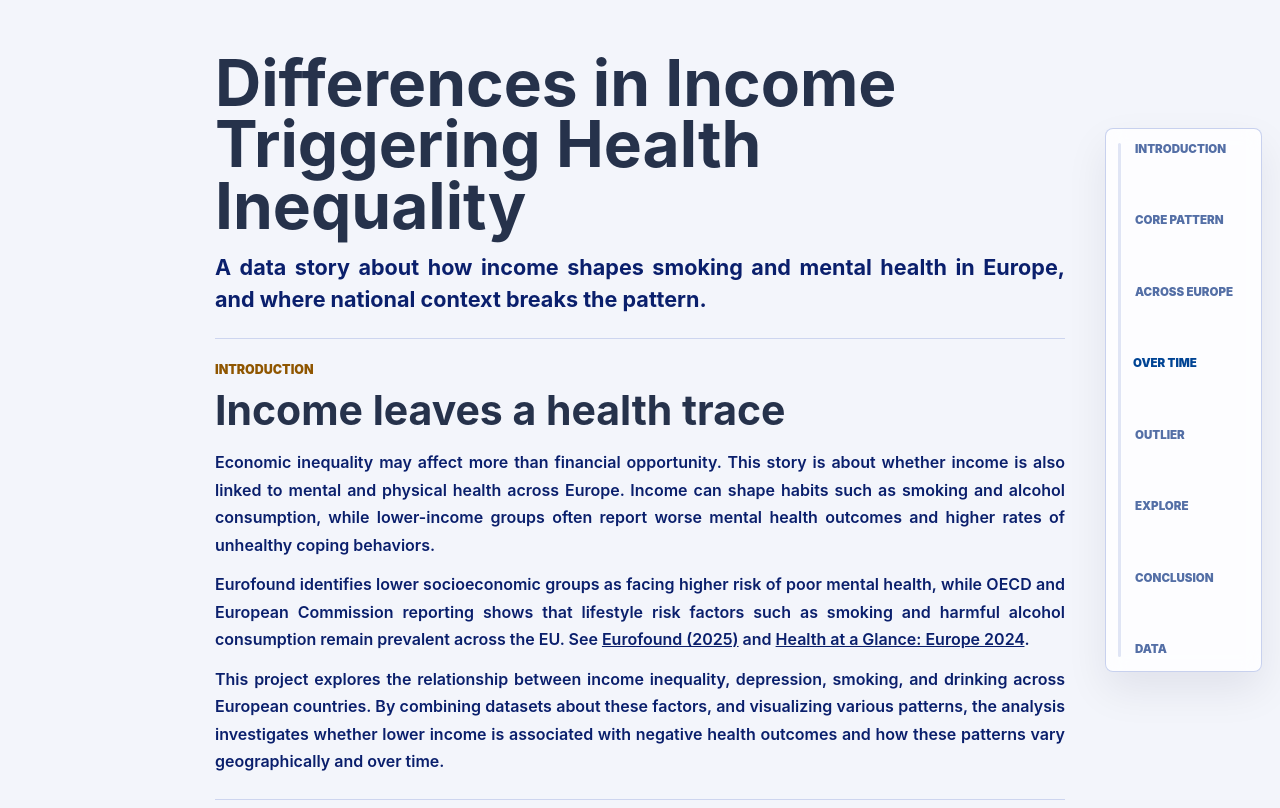
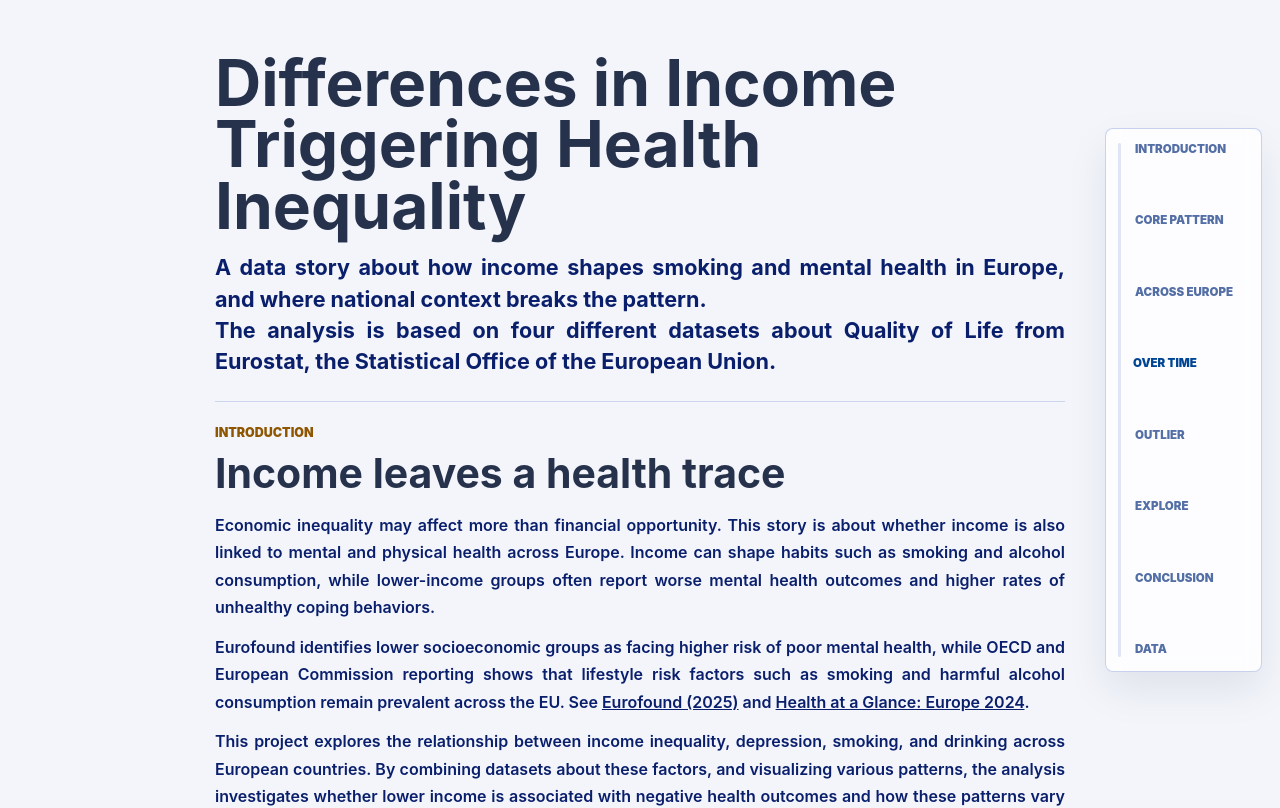
Before and after one commit to DanielMajzik/danielmajzik.github.io, a React (Vite) app: page / in a window 1280 px wide. Shown: the top 808 px of the page. Built offline with nearby package versions, Linux system fonts and the light colour scheme.

Commit message:
edited dataset description

```diff
--- a/src/sections/DatasetSection.tsx
+++ b/src/sections/DatasetSection.tsx
@@ -5,7 +5,7 @@ export function DatasetSection() {
   return (
     <section className="narrative-section reflection-section dataset-section" id="dataset">
       <SectionHeader
-        copy="The analysis combines Eurostat income data with European Health Interview Survey health indicators, then compares countries, income quintiles, and changes between two survey years."
+        copy="The analysis is based on four different datasets about Quality of Life from Eurostat, the Statistical Office of the European Union."
         kicker="Data"
         title="What powers the analysis?"
       />
--- a/src/sections/HeaderSection.tsx
+++ b/src/sections/HeaderSection.tsx
@@ -8,6 +8,9 @@ export function HeaderSection() {
         <p className="subtitle">
           A data story about how income shapes smoking and mental health in Europe, and where national context breaks the
           pattern.
+          <p>
+            The analysis is based on four different datasets about Quality of Life from Eurostat, the Statistical Office of the European Union.
+          </p>
         </p>
       </div>
     </header>
```
